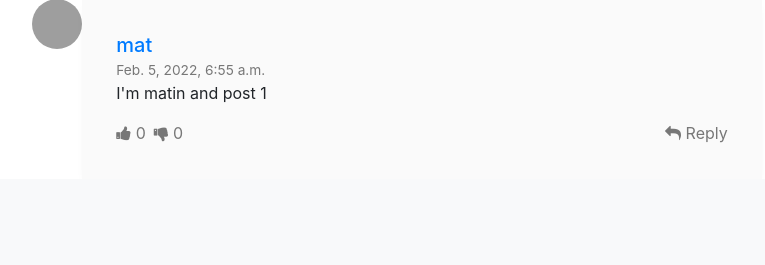
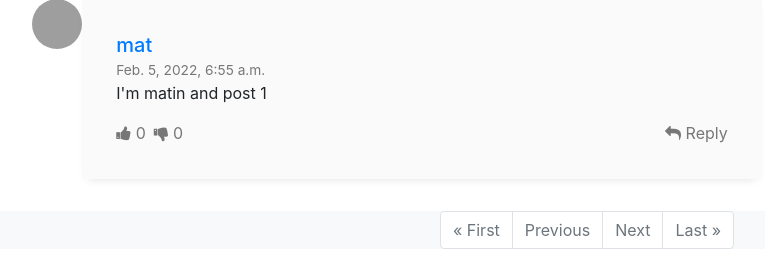
Before and after one commit to matinbhdrn77/Network, a Django app: page / in a window 1280 px wide. Shown: the part 679-944 px from the top of the page, without its empty margins (53-818 px from the left). Before the commit the page ends 822 px from the top, so only its background shows below. Run offline with Django 3.2, Linux system fonts and the light colour scheme; data comes from the database, SQL or seed files in the repository; some libraries are stand-ins or nearby versions; grey boxes are pictures that could not be loaded.

Commit message:
Create page paginator

```diff
--- a/network/static/network/styles.css
+++ b/network/static/network/styles.css
@@ -37,3 +37,7 @@
 .media-comment {
     margin-top:20px
 }
+
+.margin--top{
+    margin-top: 2em;
+}
--- a/network/templates/network/following-user-post.html
+++ b/network/templates/network/following-user-post.html
@@ -7,4 +7,6 @@
     {% include 'network/post.html' %}
 {% endfor %}
 
+{% include 'network/paginator.html' %}
+
 {% endblock %}
--- a/network/templates/network/index.html
+++ b/network/templates/network/index.html
@@ -21,9 +21,11 @@
 
     <div class="container">
         <div class="row">
-            {% for post in posts %}
+            {% for post in page_obj.object_list %}
                 {% include "network/post.html" %}
             {% endfor %}
         </div>
     </div>
+
+    {% include 'network/paginator.html' %}
 {% endblock %}
--- a/network/templates/network/layout.html
+++ b/network/templates/network/layout.html
@@ -30,7 +30,7 @@
         <ul class="navbar-nav mr-auto">
           {% if user.is_authenticated %}
           <li class="nav-item">
-            <a class="nav-link" href="#"
+            <a class="nav-link" href="{% url 'user-profile' user.id %}"
               ><strong>{{ user.username }}</strong></a
             >
           </li>
--- /dev/null
+++ b/network/templates/network/paginator.html
@@ -0,0 +1,36 @@
+{% load i18n %}
+
+<nav class="page-nav bg-light margin--top" aria-label="Page navigation">
+    <ul class="pagination justify-content-center">
+        {% if page_obj.has_previous %}
+            <li class="page-item">
+                <a class="page-link" href="?page=1">&laquo; {% trans "First" %}</a>
+            </li>
+            <li class="page-item">
+                <a class="page-link" href="?page={{ page_obj.previous_page_number }}">{% trans "Previous" %}</a>
+            </li>
+        {% else %}
+            <li class="page-item disabled">
+                <a class="page-link" href="?page=1">&laquo; {% trans "First" %}</a>
+            </li>
+            <li class="page-item disabled">
+                <a class="page-link" href="?page=1">{% trans "Previous" %}</a>
+            </li>
+        {% endif %}
+        {% if page_obj.has_next %}
+            <li class="page-item ">
+                <a class="page-link" href="?page={{ page_obj.next_page_number }}">{% trans "Next" %}</a>
+            </li>
+            <li class="page-item">
+                <a class="page-link" href="?page={{ page_obj.paginator.num_pages }}">{% trans "Last" %} &raquo;</a>
+            </li>
+        {% else %}
+            <li class="page-item disabled">
+                <a class="page-link" href="?page={{ page_obj.paginator.num_pages }}">{% trans "Next" %}</a>
+            </li>
+            <li class="page-item disabled">
+                <a class="page-link" href="?page={{ page_obj.paginator.num_pages }}">{% trans "Last" %} &raquo;</a>
+            </li>
+        {% endif %}
+    </ul>
+</nav>
--- a/network/templates/network/post.html
+++ b/network/templates/network/post.html
@@ -1,6 +1,6 @@
 <div class="col-md-8">
   <div class="media g-mb-30 media-comment">
-    {% if posts %}
+    {% if not is_prof %}
       <img
         class="d-flex g-width-50 g-height-50 rounded-circle g-mt-3 g-mr-15"
         src="https://bootdey.com/img/Content/avatar/avatar7.png"
--- a/network/templates/network/user-profile.html
+++ b/network/templates/network/user-profile.html
@@ -50,12 +50,14 @@
     <div class="container">
         <div class="center">
             <div class="row">
-                {% for post in user_posts %}
+                {% for post in page_obj.object_list %}
                     {% include "network/post.html" %}
                 {% endfor %}
             </div>
         </div>
     </div>
+
 </div>
+{% include 'network/paginator.html' %}
 
 {% endblock %}
--- a/network/views.py
+++ b/network/views.py
@@ -2,13 +2,13 @@
 from importlib.resources import contents
 import json
 from re import template
-from urllib import request
 from django.contrib.auth import authenticate, login, logout
 from django.db import IntegrityError
 from django.http import HttpResponse, HttpResponseRedirect, JsonResponse
 from django.shortcuts import get_object_or_404, render
 from django.urls import reverse
 from django.contrib.auth.mixins import LoginRequiredMixin
+from django.core.paginator import Paginator
 
 # Class Base Views
 from django.views import View
@@ -24,10 +24,19 @@
 class IndexView(TemplateView):
     template_name = "network/index.html"
 
+
+
     def get_context_data(self, **kwargs):
         context = super().get_context_data(**kwargs)
-        posts = Post.objects.all()[:10]
-        context["posts"] = posts
+        posts = Post.objects.all()
+
+        # Create page controll
+        paginator = Paginator(posts, 10)
+        page_number = self.request.GET.get('page')
+        page_obj = paginator.get_page(page_number)
+
+        context["page_obj"] = page_obj
+
         return context
 
 
@@ -55,6 +64,10 @@
         context = super().get_context_data(**kwargs)
         user_ = get_object_or_404(User, id=self.kwargs.get('pk'))
         user_posts = Post.objects.filter(user=user_)
+        # Create page controll
+        paginator = Paginator(user_posts, 10)
+        page_number = self.request.GET.get('page')
+        page_obj = paginator.get_page(page_number)
 
         # Check if user is followed or not
         context["followed"] = False
@@ -65,8 +78,9 @@
 
         context["followings"] = user_.followings.all().count()
         context["followers"] = user_.followers.all().count()
-        context["user_posts"] = user_posts
+        context["page_obj"] = page_obj
         context["num_posts"] = user_posts.count()
+        context["is_prof"] = True
         return context
 
 
@@ -97,6 +111,17 @@
             return JsonResponse({"action": "unfollowed", "followers": num_followers - 1}, status=200)
 
 
+class FollowingUserPostsView(LoginRequiredMixin, ListView):
+    template_name = "network/following-user-post.html"
+    context_object_name = "posts"
+    paginate_by = 10
+
+    def get_queryset(self):
+        qs = Post.objects.filter(
+            user__in=self.request.user.get_following_users())
+        return qs
+
+
 def login_view(request):
     if request.method == "POST":
 
@@ -115,18 +140,6 @@
             })
     else:
         return render(request, "network/login.html")
-
-
-class FollowingUserPostsView(LoginRequiredMixin, ListView):
-    template_name = "network/following-user-post.html"
-    context_object_name = "posts"
-
-    # paginate_by =
-
-    def get_queryset(self):
-        qs = Post.objects.filter(
-            user__in=self.request.user.get_following_users())
-        return qs
 
 
 def logout_view(request):
```
